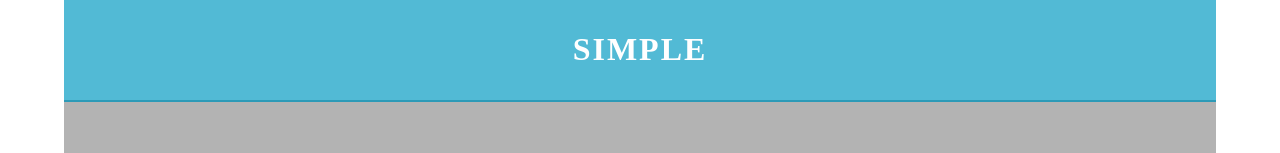
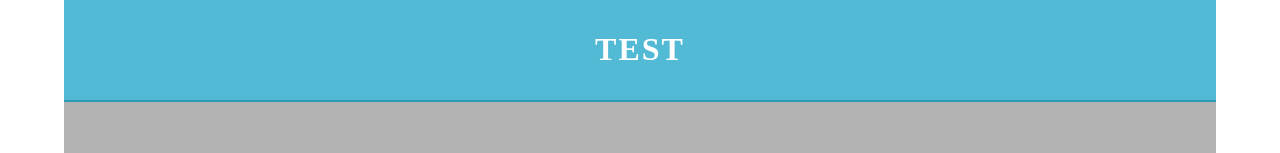
Before and after one commit to marinopagan/marinopagan.github.io, a plain HTML site: page index.html in a window 1280 px wide. Shown: the top 153 px of the page. Drawn offline with Linux system fonts and the light colour scheme.

Commit message:
Update index.html

```diff
--- a/index.html
+++ b/index.html
@@ -17,7 +17,7 @@
 <div class="container">
   <header>
     <div class="primary_header">
-      <h1 class="title"> SIMPLE</h1>
+      <h1 class="title"> TEST</h1>
     </div>
     <nav class="secondary_header" id="menu">
       <ul>
```
